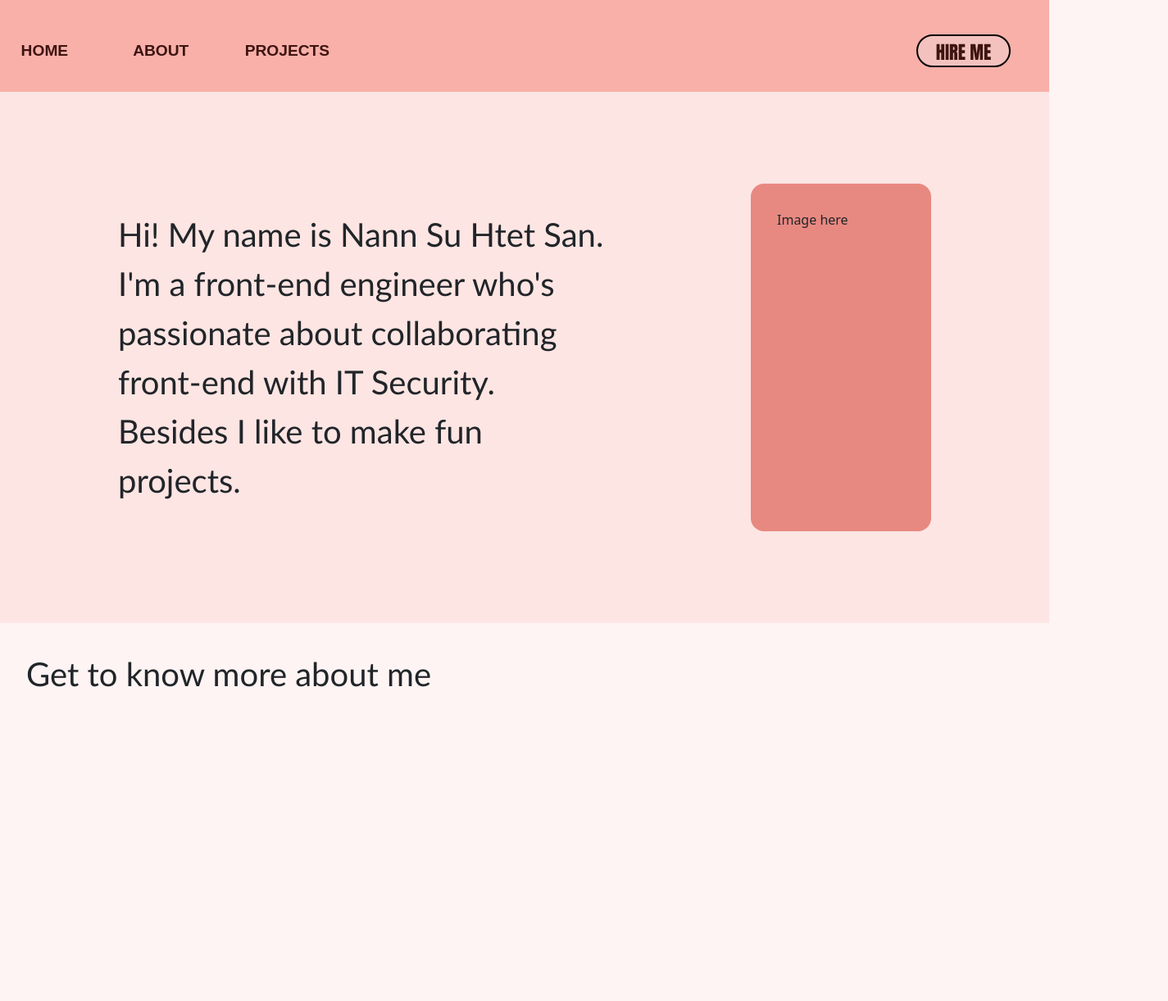
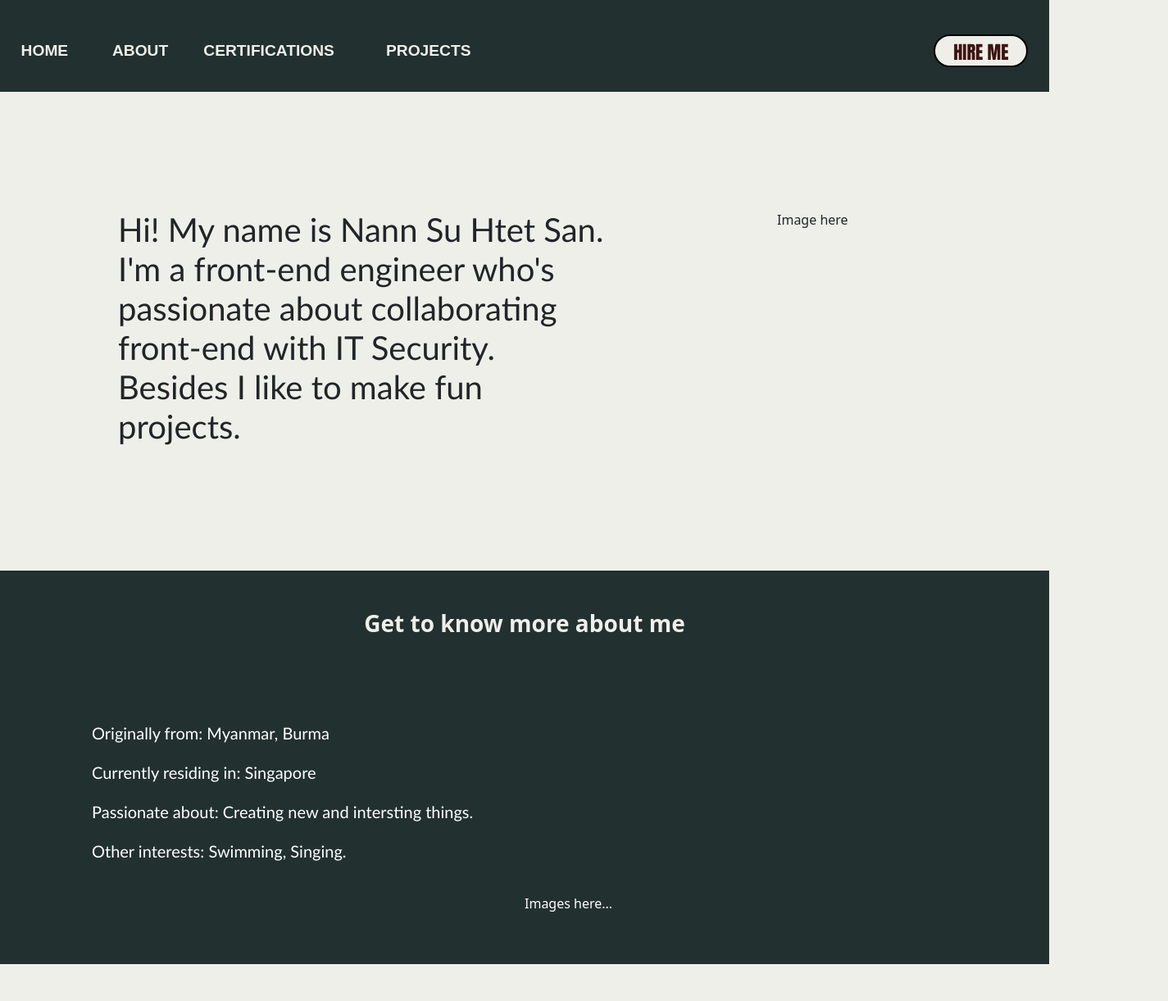
Before and after one commit to nann5an1/portfolio, a plain HTML site: page index.html in a window 1280 px wide. Shown: the top 1221 px of the page at 82% size, 1425 px wide, since content can reach past the window. Before the commit the page ends 884 px from the top, so only its background shows below. Drawn offline with nearby package versions, Linux system fonts and the light colour scheme.

Commit message:
portfolio

```diff
--- a/index.html
+++ b/index.html
@@ -7,9 +7,10 @@
         <link rel="stylesheet" href="style.css">
         <nav>
             <div class="nav_div">
-                <div class="main_nav"><a href="">HOME</a></div>
-                <div class="main_nav"><a href="">ABOUT</a></div>
-                <div class="main_nav"><a href="">PROJECTS</a></div>
+                <div class="main_nav"><a href="#section_1">HOME</a></div>
+                <div class="main_nav"><a href="#section_2">ABOUT</a></div>
+                <div class="main_nav"><a href="#section_3">CERTIFICATIONS</a></div>
+                <div class="main_nav"><a href="#section_4">PROJECTS</a></div>
                 <div class="main_nav">
                     <button class="hire_btn">
                         <a href="">HIRE ME</a>
@@ -19,13 +20,48 @@
         </nav>
     </head>
     <body>
-        <div class="_home">
-            <div class="_intro">Hi! My name is Nann Su Htet San. I'm a front-end engineer who's passionate about collaborating front-end with IT Security. Besides I like to make fun projects.</div>
+        <div class="_home" id="section_1">
+            <div class="_intro">
+                <h1>
+                    Hi! My name is Nann Su Htet San. I'm a front-end engineer who's passionate about collaborating front-end with IT Security. Besides I like to make fun projects.
+                </h1>
+            </div>
             <div class="_img">Image here</div>
         </div>
-        <div class="_details">
-            Get to know more about me
+        <div class="_info_container" id="section_2">
+                <h3>Get to know more about me</h3>
+            <div class="_info">
+                <div class="_details">
+                    <h5>Originally from: Myanmar, Burma</h5>
+                    <h5>Currently residing in: Singapore</h5>
+                    <h5>Passionate about: Creating new and intersting things.</h5>
+                    <h5>Other interests: Swimming, Singing.</h5>
+                </div>
+                <div class="_skills_img">
+                    Images here...
+                </div>
+            </div>
         </div>
+        <div class="_cert_div" id="section_3">
+            <h3>Certifications</h3>
+            <div class="_certs">
+
+            </div>
+        </div>
+        <div class="_project_div" id="section_4">
+            <h3>Featured Projects</h3>
+        </div>
+            <div class="_project">
+                <div class="_project_tab">Project 1</div>
+                <div class="_project_tab">Project 2</div>
+                <div class="_project_tab">Project 3</div>
+                <div class="_project_tab">Project 4</div>
+            </div>
+        <footer>
+            <div>
+                Copy rights
+            </div>
+        </footer>
     </body>
     <script src="https://cdn.jsdelivr.net/npm/bootstrap@5.3.3/dist/js/bootstrap.bundle.min.js" integrity="sha384-YvpcrYf0tY3lHB60NNkmXc5s9fDVZLESaAA55NDzOxhy9GkcIdslK1eN7N6jIeHz" crossorigin="anonymous"></script>
 </html>
--- a/style.scss
+++ b/style.scss
@@ -1,17 +1,16 @@
 *{
     padding: 0;
     margin: 0;
-
+    max-width: 100%;
 }
 .nav_div{
     padding: 1.6rem;
+    position: sticky;
+    top: 0;
     display: grid;
-    grid-template-columns: 1fr 1fr 6fr 1fr;
+    grid-template-columns: 1fr 1fr 2fr 6fr 1fr;
     line-height: 2.5rem;
-    // position: absolute;
-    // overflow:visible;
-    background-color: #f8b0a9;
-
+    background-color: #223030;
 }
 .main_nav{
     grid-row: 1;
@@ -19,10 +18,11 @@
     font-weight: bold;
     font-size: 1.2rem;
     margin-top: 2vh;
+
 }
 
 body{
-    background-color: #fdf4f3;
+    background-color: #EFEFE9;
 }
 
 .hire_btn{
@@ -30,7 +30,7 @@ body{
     border-radius: 2rem;
     height: 2.5rem;
     width: 9vw;
-    background-color: #f4c2be;
+    background-color: #EFEFE9;;
     font-family: "Impact", fantasy;
     font-size: 1.4rem;
     font-weight: normal;
@@ -40,11 +40,15 @@ body{
 
 a{
     text-decoration: none;
+    color: #EFEFE9;
+}
+button a{
+    text-decoration: none;
     color: #3e1411;
 }
 
 ._home{
-    background-color: #fde5e3;
+    background-color: #EFEFE9;
     display: grid;
     grid-template-columns: 5fr 3fr;
     padding: 7rem;
@@ -56,7 +60,7 @@ a{
     font-family: "Trebuchet MS", sans-serif;
 }
 ._img{
-    background-color: #e88981;
+    // background-color: #e88981;
     margin-left: 9rem;
     margin-right: 2rem;
     padding: 2rem;
@@ -67,6 +71,88 @@ a{
     padding: 2rem;
     font-size: 2.5rem;
     font-family: "Trebuchet MS", sans-serif;
+
+}
+._intro h1::after {
+    content: "";
+    width: 4px;
+    height: 25px;
+    background-color: #3e1411;
+    display: inline-block;
+    animation: blinking_cursor 1.5s steps(2) infinite;
+}
+
+._info_container{
+    background-color: #223030;
+    h3{
+        font-weight: bold;
+    }
+    min-height: 30rem;
+}
+
+._info{
+    display: flex;
+    flex-direction: row;
+    flex-wrap: wrap;
+    padding-left: 5rem;
+    column-gap: 8rem;
+    max-height: 20rem;
+    // background-color: #223030;
+    color: #fffffd;
+    margin: 0;
+    h5{
+        padding-top: 1rem;
+    }
+}
+
+
+%info_header{
+    background-color: #223030;
+    color: #EFEFE9;
+    display: flex;
+    justify-content: center;
+    padding: 3rem;
+}
+
+._skills_img{
+    // background-color: #fde5e3;
+    padding-left: 35rem;
+    max-height: 15rem;
+}
+
+._info_container h3{
+    @extend %info_header;
+}
+
+._cert_div{
+    @extend %info_header;
+    background-color: #EFEFE9;
+    color: #3e1411;
+    h3{
+        font-weight: bold;
+    }
+}
+._certs{
+    min-height: 25rem;
+}
+
+._project_div{
+    @extend %info_header;
+    color: white;
+    h3{
+        font-weight: bold;
+    }
+}
+._project{
+    display:grid;
+    grid-template-columns: 1fr 1fr 1fr 1fr 1fr;
+    background-color: #3e1411;
+}
+
+._project_tab{
+    padding: 5rem;
+    background-color: #e48e87;
+    margin-left: 9rem;
 }
 
 @media screen and (max-width: 800px) {
@@ -78,6 +164,14 @@ a{
     }
 }
 
+
+@keyframes blinking_cursor {
+    0% {
+        opacity: 0;
+    }
+}
+
+
 .nav_div a:hover{
     font-size: x-large;
 }
```
Also changed, not shown: style.css, 1 other file.
